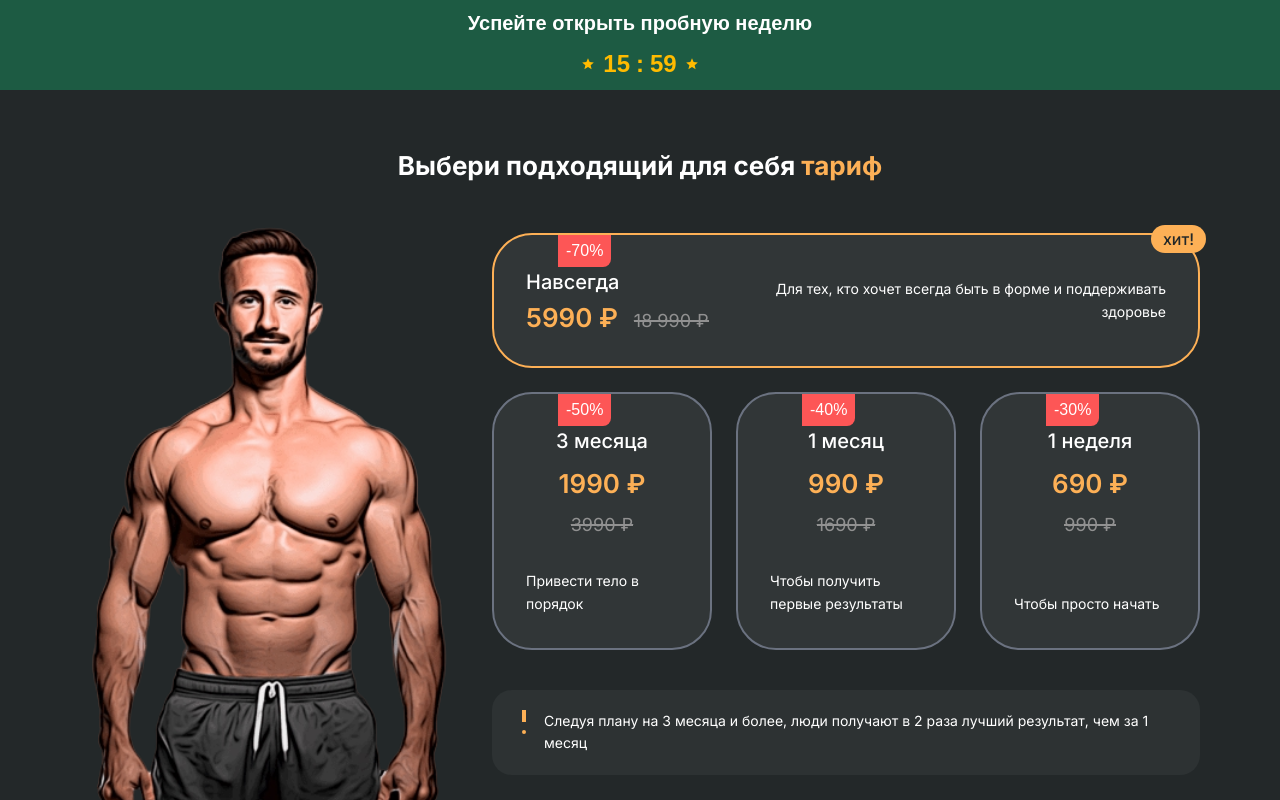
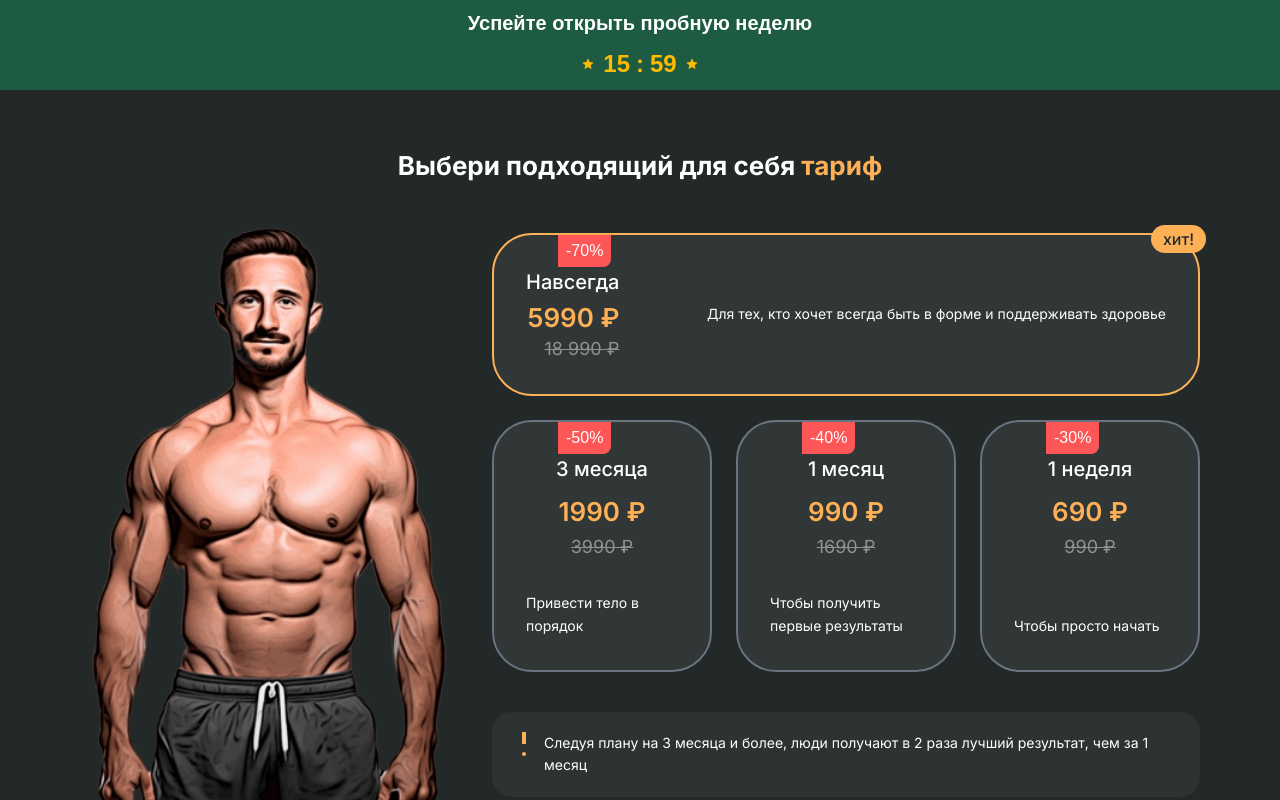
Before and after one commit to GoncharovMaksim/4A.ConsultingFigma, a Next.js app: page / in a window 1280 px wide. Shown: the top 800 px of the page. Built offline with nearby package versions, Linux system fonts and the light colour scheme.

Commit message:
верстка готова

```diff
--- a/components/MobilePricingCard.tsx
+++ b/components/MobilePricingCard.tsx
@@ -52,7 +52,7 @@ export default function MobilePricingCard({
                 <h3 className="text-lg font-medium text-text-primary mb-1">
                   {plan.title}
                 </h3>
-                <div className="flex flex-col items-end mb-2">
+                <div className="flex flex-col items-end mb-1">
                   <div className="text-3xl font-semibold text-accent">
                     {plan.price}
                   </div>
--- a/components/PricingCard.tsx
+++ b/components/PricingCard.tsx
@@ -53,23 +53,22 @@ export default function PricingCard({
               <h3 className="text-2xl font-medium text-text-primary mb-2">
                 {plan.title}
               </h3>
-              <div className="flex items-baseline gap-4">
+              <div className="flex flex-col items-end gap-0.5 md:gap-1">
                 <div className="text-5xl font-semibold text-accent whitespace-nowrap leading-none">
                   {plan.price}
                 </div>
-                <div className="relative">
-                  <span className="text-text-old-price text-xl line-through whitespace-nowrap">
-                    {plan.oldPrice}
-                  </span>
-                  <div className="absolute top-1/2 left-0 w-full h-0.5 bg-text-old-price transform -translate-y-1/2"></div>
-                </div>
+                <span className="text-text-old-price text-xl line-through decoration-[1px] decoration-text-old-price">
+                  {plan.oldPrice}
+                </span>
               </div>
             </div>
 
             {/* Right: description */}
-            <p className="text-text-primary text-base leading-relaxed md:text-right md:max-w-xl">
-              {plan.description}
-            </p>
+            <div className="md:max-w-xl md:ml-4 text-left">
+              <p className="text-text-primary text-base leading-relaxed">
+                {plan.description}
+              </p>
+            </div>
           </div>
         ) : (
           <div className="flex h-full flex-col text-center">
@@ -78,15 +77,14 @@ export default function PricingCard({
               <h3 className="text-2xl font-medium text-text-primary mb-2">
                 {plan.title}
               </h3>
-              <div className="flex flex-col items-center gap-2">
+              <div className="flex flex-col items-center gap-0.5">
                 <div className="text-5xl font-semibold text-accent">
                   {plan.price}
                 </div>
                 <div className="relative">
-                  <span className="text-text-old-price text-xl line-through">
+                  <span className="text-text-old-price text-xl line-through decoration-[1px] decoration-text-old-price">
                     {plan.oldPrice}
                   </span>
-                  <div className="absolute top-1/2 left-0 w-full h-0.5 bg-text-old-price transform -translate-y-1/2"></div>
                 </div>
               </div>
             </div>
```
